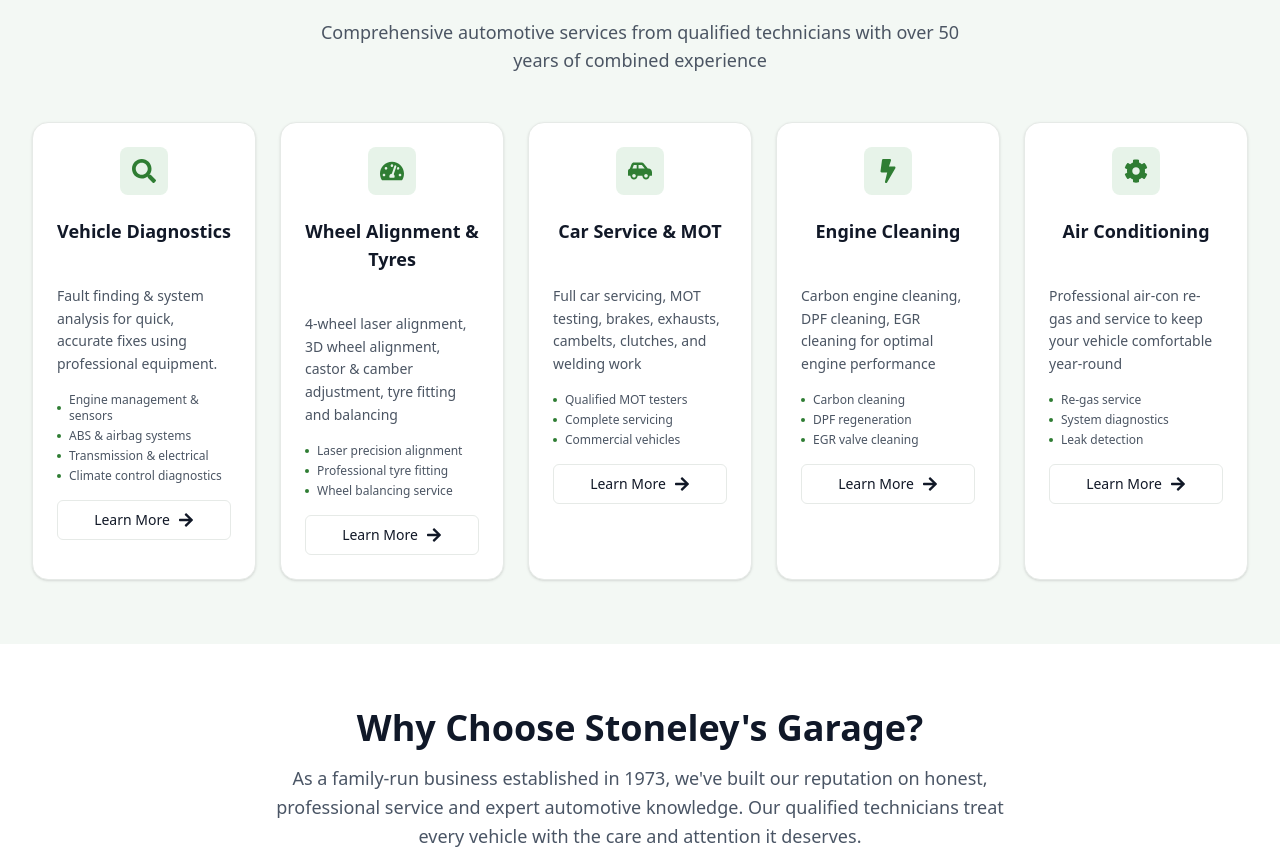
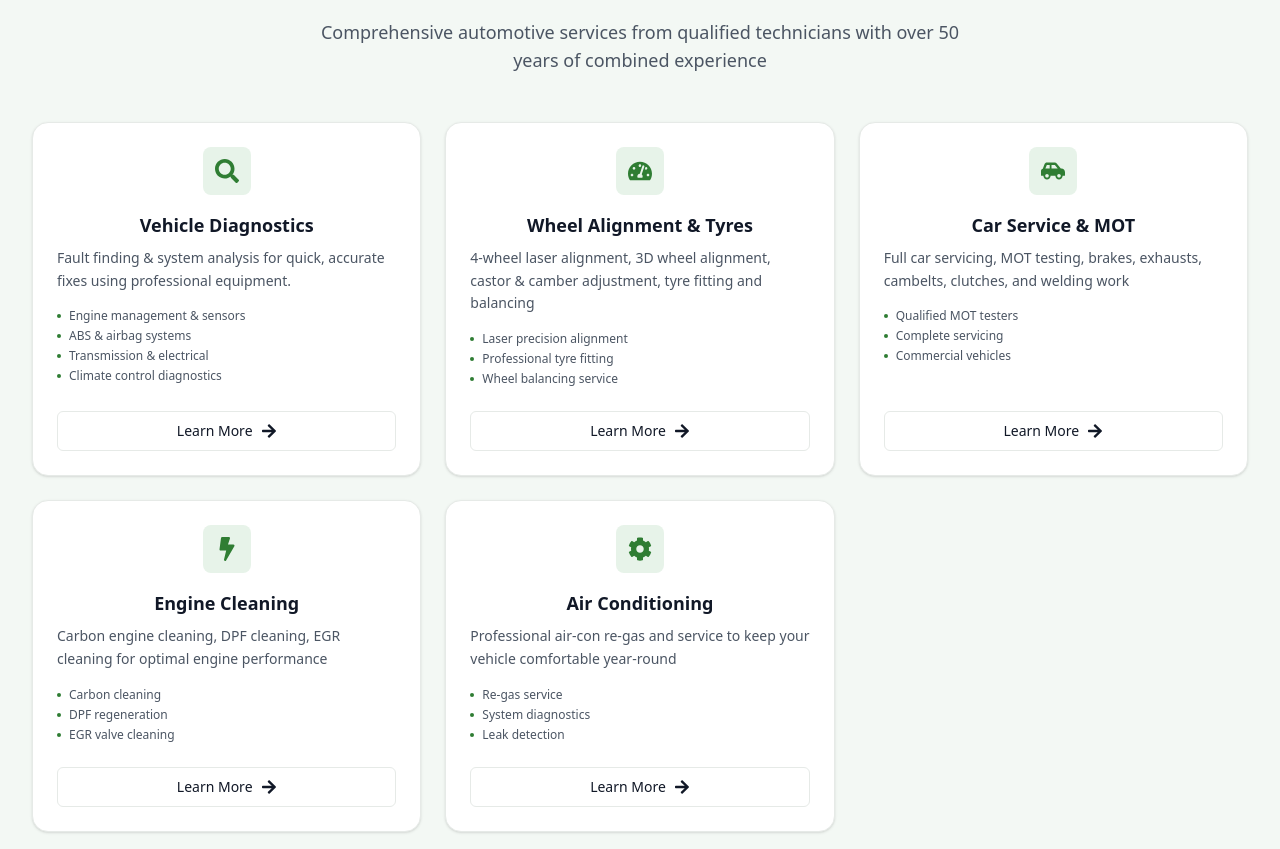
Before and after one commit to shandiru/stonelys, a React (Vite) app: page / in a window 1280 px wide. Shown: the part 840-1689 px from the top of the page. Built offline with nearby package versions, Linux system fonts and the light colour scheme.

Commit message:
remove black

```diff
--- a/src/components/HomePage/ServicesSection.jsx
+++ b/src/components/HomePage/ServicesSection.jsx
@@ -6,34 +6,36 @@
   FaBolt,
   FaCog,
   FaArrowRight,
-  FaSearch,        // + Diagnostics icon
+  FaSearch,
 } from "react-icons/fa";
 
 const brand = {
-  green: "#2F7D33",      // primary green (icons, bullets, hover)
-  greenSoft: "#E7F3E9",  // soft green badge background
-  bgSoft: "#F3F8F4",     // section light background
+  green: "#2F7D33",      // primary green
+  greenSoft: "#E7F3E9",  // soft badge background
+  bgSoft: "#F3F8F4",     // section background
   text: "#111827",       // heading
-  muted: "#4B5563",      // body copy
-  border: "#E6EAE7",     // card border
+  muted: "#4B5563",      // body
+  border: "#E6EAE7",     // subtle border
 };
 
 const Card = ({ icon, title, desc, bullets = [], href = "#" }) => (
   <div
-    className="flex flex-col gap-6 rounded-2xl border py-6 shadow-sm group hover:shadow-lg transition-all duration-300"
+    className="flex flex-col h-full rounded-2xl border shadow-sm hover:shadow-lg transition-all duration-300"
     style={{ borderColor: brand.border, backgroundColor: "#FFFFFF", color: brand.text }}
   >
-    <div className="grid auto-rows-min items-start gap-1.5 px-6 text-center pb-4">
+    {/* Header */}
+    <div className="px-6 pt-6 text-center">
       <div
-        className="mx-auto w-12 h-12 rounded-lg flex items-center justify-center mb-4 transition-colors"
+        className="mx-auto w-12 h-12 rounded-lg flex items-center justify-center mb-4"
         style={{ backgroundColor: brand.greenSoft, color: brand.green }}
       >
         {icon}
       </div>
-      <div className="text-lg font-bold">{title}</div>
+      <div className="text-lg font-bold mb-2">{title}</div>
     </div>
 
-    <div className="px-6 space-y-4">
+    {/* Body */}
+    <div className="px-6 flex-grow space-y-4">
       <p className="text-sm leading-relaxed" style={{ color: brand.muted }}>
         {desc}
       </p>
@@ -51,10 +53,13 @@
           ))}
         </ul>
       )}
+    </div>
 
+    {/* Footer with button */}
+    <div className="px-6 pt-6 pb-6 mt-auto">
       <a href={href}>
         <button
-          className="inline-flex items-center justify-center w-full h-10 rounded-md gap-2 text-sm font-medium border transition-colors"
+          className="inline-flex items-center justify-center w-full h-10 rounded-md gap-2 text-sm font-medium border transition-colors hover:bg-green-600 hover:text-white"
           style={{
             borderColor: brand.border,
             backgroundColor: "transparent",
@@ -84,9 +89,8 @@
           </p>
         </div>
 
-        {/* Grid */}
-        <div className="grid md:grid-cols-2 lg:grid-cols-5 gap-6">
-          {/* Diagnostics – NEW */}
+        {/* Grid - ✅ now 3 per row on desktop */}
+        <div className="grid gap-6 sm:grid-cols-2 lg:grid-cols-3 items-stretch">
           <Card
             icon={<FaSearch className="h-6 w-6" />}
             title="Vehicle Diagnostics"
```
